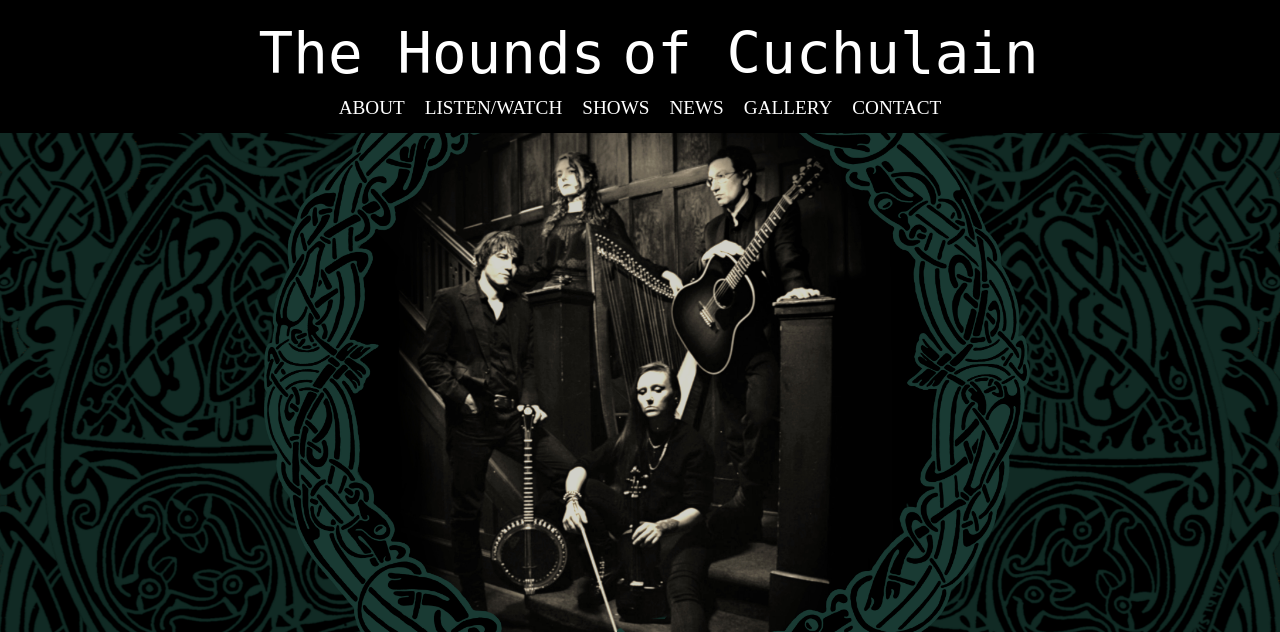
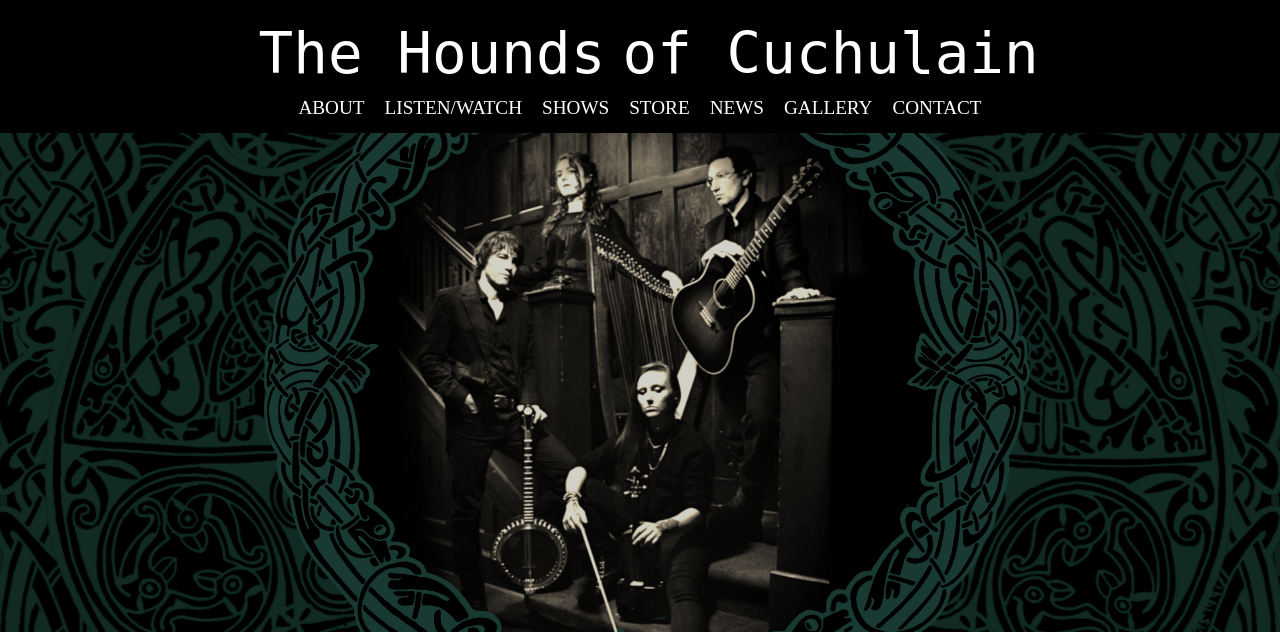
Before and after one commit to sylvanarama/bandweb, a PHP site: page / in a window 1280 px wide. Shown: the top 632 px of the page. Run offline with PHP 8.4, Linux system fonts and the light colour scheme; some web fonts are replaced.

Commit message:
added store to menus

```diff
--- a/about.html
+++ b/about.html
@@ -24,6 +24,7 @@
           <li><a href="about.html">ABOUT</a></li>
           <li><a href="music.html">LISTEN/WATCH</a></li>
           <li><a href="events.html">SHOWS</a></li>
+          <li><a href="store.html">STORE</a></li>
           <!-- <li><a href="https://hounds-of-cuchulain.tumblr.com/">NEWS</a></li> -->
           <li><a href="https://www.facebook.com/hounds.of.cuchulain">NEWS</a></li>
           <li><a href="gallery.html">GALLERY</a></li>
@@ -40,6 +41,7 @@
           <a href="about.html">ABOUT</a>
           <a href="music.html">LISTEN/WATCH</a>
           <a href="events.html">SHOWS</a>
+          <a href="store.html">STORE</a>
           <a href="https://www.facebook.com/hounds.of.cuchulain">NEWS</a>
           <a href="gallery.html">GALLERY</a>
           <a href="contact.html">CONTACT</a>
@@ -51,6 +53,7 @@
           <a href="about.html">ABOUT</a>
           <a href="music.html">LISTEN/WATCH</a>
           <a href="events.html">SHOWS</a>
+          <a href="store.html">STORE</a>
           <a href="https://www.facebook.com/hounds.of.cuchulain">NEWS</a>
           <a href="gallery.html">GALLERY</a>
           <a href="contact.html">CONTACT</a>
--- a/contact.html
+++ b/contact.html
@@ -63,6 +63,7 @@
           <li><a href="about.html">ABOUT</a></li>
           <li><a href="music.html">LISTEN/WATCH</a></li>
           <li><a href="events.html">SHOWS</a></li>
+          <li><a href="store.html">STORE</a></li>
           <!-- <li><a href="https://hounds-of-cuchulain.tumblr.com/">NEWS</a></li> -->
           <li><a href="https://www.facebook.com/hounds.of.cuchulain">NEWS</a></li>
           <li><a href="gallery.html">GALLERY</a></li>
@@ -79,6 +80,7 @@
           <a href="about.html">ABOUT</a>
           <a href="music.html">LISTEN/WATCH</a>
           <a href="events.html">SHOWS</a>
+          <a href="store.html">STORE</a>
           <a href="https://www.facebook.com/hounds.of.cuchulain">NEWS</a>
           <a href="gallery.html">GALLERY</a>
           <a href="contact.html">CONTACT</a>
@@ -90,6 +92,7 @@
           <a href="about.html">ABOUT</a>
           <a href="music.html">LISTEN/WATCH</a>
           <a href="events.html">SHOWS</a>
+          <a href="store.html">STORE</a>
           <a href="https://www.facebook.com/hounds.of.cuchulain">NEWS</a>
           <a href="gallery.html">GALLERY</a>
           <a href="contact.html">CONTACT</a>
--- a/events.html
+++ b/events.html
@@ -28,6 +28,7 @@
       <li><a href="about.html">ABOUT</a></li>
       <li><a href="music.html">LISTEN/WATCH</a></li>
       <li><a href="events.html">SHOWS</a></li>
+      <li><a href="store.html">STORE</a></li>
       <!-- <li><a href="https://hounds-of-cuchulain.tumblr.com/">NEWS</a></li> -->
       <li><a href="https://www.facebook.com/hounds.of.cuchulain">NEWS</a></li>
       <li><a href="gallery.html">GALLERY</a></li>
@@ -44,6 +45,7 @@
       <a href="about.html">ABOUT</a>
       <a href="music.html">LISTEN/WATCH</a>
       <a href="events.html">SHOWS</a>
+      <a href="store.html">STORE</a>
       <a href="https://www.facebook.com/hounds.of.cuchulain">NEWS</a>
       <a href="gallery.html">GALLERY</a>
       <a href="contact.html">CONTACT</a>
@@ -55,6 +57,7 @@
       <a href="about.html">ABOUT</a>
       <a href="music.html">LISTEN/WATCH</a>
       <a href="events.html">SHOWS</a>
+      <a href="store.html">STORE</a>
       <a href="https://www.facebook.com/hounds.of.cuchulain">NEWS</a>
       <a href="gallery.html">GALLERY</a>
       <a href="contact.html">CONTACT</a>
--- a/gallery.html
+++ b/gallery.html
@@ -24,6 +24,7 @@
           <li><a href="about.html">ABOUT</a></li>
           <li><a href="music.html">LISTEN/WATCH</a></li>
           <li><a href="events.html">SHOWS</a></li>
+          <li><a href="store.html">STORE</a></li>
           <!-- <li><a href="https://hounds-of-cuchulain.tumblr.com/">NEWS</a></li> -->
           <li><a href="https://www.facebook.com/hounds.of.cuchulain">NEWS</a></li>
           <li><a href="gallery.html">GALLERY</a></li>
@@ -40,6 +41,7 @@
           <a href="about.html">ABOUT</a>
           <a href="music.html">LISTEN/WATCH</a>
           <a href="events.html">SHOWS</a>
+          <a href="store.html">STORE</a>
           <a href="https://www.facebook.com/hounds.of.cuchulain">NEWS</a>
           <a href="gallery.html">GALLERY</a>
           <a href="contact.html">CONTACT</a>
@@ -51,6 +53,7 @@
           <a href="about.html">ABOUT</a>
           <a href="music.html">LISTEN/WATCH</a>
           <a href="events.html">SHOWS</a>
+          <a href="store.html">STORE</a>
           <a href="https://www.facebook.com/hounds.of.cuchulain">NEWS</a>
           <a href="gallery.html">GALLERY</a>
           <a href="contact.html">CONTACT</a>
--- a/index.html
+++ b/index.html
@@ -28,6 +28,7 @@
           <li><a href="about.html">ABOUT</a></li>
           <li><a href="music.html">LISTEN/WATCH</a></li>
           <li><a href="events.html">SHOWS</a></li>
+          <li><a href="store.html">STORE</a></li>
           <!-- <li><a href="https://hounds-of-cuchulain.tumblr.com/">NEWS</a></li> -->
           <li><a href="https://www.facebook.com/hounds.of.cuchulain">NEWS</a></li>
           <li><a href="gallery.html">GALLERY</a></li>
@@ -44,6 +45,7 @@
           <a href="about.html">ABOUT</a>
           <a href="music.html">LISTEN/WATCH</a>
           <a href="events.html">SHOWS</a>
+          <a href="store.html">STORE</a>
           <a href="https://www.facebook.com/hounds.of.cuchulain">NEWS</a>
           <a href="gallery.html">GALLERY</a>
           <a href="contact.html">CONTACT</a>
@@ -55,6 +57,7 @@
           <a href="about.html">ABOUT</a>
           <a href="music.html">LISTEN/WATCH</a>
           <a href="events.html">SHOWS</a>
+          <a href="store.html">STORE</a>
           <a href="https://www.facebook.com/hounds.of.cuchulain">NEWS</a>
           <a href="gallery.html">GALLERY</a>
           <a href="contact.html">CONTACT</a>
--- a/music.html
+++ b/music.html
@@ -25,6 +25,7 @@
           <li><a href="about.html">ABOUT</a></li>
           <li><a href="music.html">LISTEN/WATCH</a></li>
           <li><a href="events.html">SHOWS</a></li>
+          <li><a href="store.html">STORE</a></li>
           <!-- <li><a href="https://hounds-of-cuchulain.tumblr.com/">NEWS</a></li> -->
           <li><a href="https://www.facebook.com/hounds.of.cuchulain">NEWS</a></li>
           <li><a href="gallery.html">GALLERY</a></li>
@@ -41,6 +42,7 @@
           <a href="about.html">ABOUT</a>
           <a href="music.html">LISTEN/WATCH</a>
           <a href="events.html">SHOWS</a>
+          <a href="store.html">STORE</a>
           <a href="https://www.facebook.com/hounds.of.cuchulain">NEWS</a>
           <a href="gallery.html">GALLERY</a>
           <a href="contact.html">CONTACT</a>
@@ -52,6 +54,7 @@
           <a href="about.html">ABOUT</a>
           <a href="music.html">LISTEN/WATCH</a>
           <a href="events.html">SHOWS</a>
+          <a href="store.html">STORE</a>
           <a href="https://www.facebook.com/hounds.of.cuchulain">NEWS</a>
           <a href="gallery.html">GALLERY</a>
           <a href="contact.html">CONTACT</a>
--- a/store.html
+++ b/store.html
@@ -26,6 +26,7 @@
           <li><a href="about.html">ABOUT</a></li>
           <li><a href="music.html">LISTEN/WATCH</a></li>
           <li><a href="events.html">SHOWS</a></li>
+          <li><a href="store.html">STORE</a></li>
           <!-- <li><a href="https://hounds-of-cuchulain.tumblr.com/">NEWS</a></li> -->
           <li><a href="https://www.facebook.com/hounds.of.cuchulain">NEWS</a></li>
           <li><a href="gallery.html">GALLERY</a></li>
@@ -42,6 +43,7 @@
           <a href="about.html">ABOUT</a>
           <a href="music.html">LISTEN/WATCH</a>
           <a href="events.html">SHOWS</a>
+          <a href="store.html">STORE</a>
           <a href="https://www.facebook.com/hounds.of.cuchulain">NEWS</a>
           <a href="gallery.html">GALLERY</a>
           <a href="contact.html">CONTACT</a>
@@ -53,6 +55,7 @@
           <a href="about.html">ABOUT</a>
           <a href="music.html">LISTEN/WATCH</a>
           <a href="events.html">SHOWS</a>
+          <a href="store.html">STORE</a>
           <a href="https://www.facebook.com/hounds.of.cuchulain">NEWS</a>
           <a href="gallery.html">GALLERY</a>
           <a href="contact.html">CONTACT</a>
--- a/style.css
+++ b/style.css
@@ -137,7 +137,7 @@ a:hover {
 
 h1 {
   /* font-size: clamp(30px, 6.5vw, 60px); */
-  font-size: clamp(30px, 4.5vw, 70px);
+  font-size: clamp(30px, 4.5vw, 65px);
   /* font-size: clamp(30px, 50px, 70px); */
   font-weight:lighter;
   margin-left:0.3em;
@@ -189,7 +189,7 @@ h4 {
 ul {
   padding: 10px;
   /* padding-top: 20px; */
-  background: rgb(0,0,0,0.5);
+  /* background: rgb(0,0,0,0.5); */
   margin:auto;
   height:100%;
     display: flex;
@@ -332,7 +332,7 @@ input:focus, textarea:focus {
   .dropdown{display:inline;}
   /* .splash-image{margin-top:0.8rem !important;} */
   header{
-    background-position-y: top !important;
+    /* background-position-y: top !important; */
     flex-wrap:nowrap !important;
     justify-content:space-around;
     padding-top:0;
```
